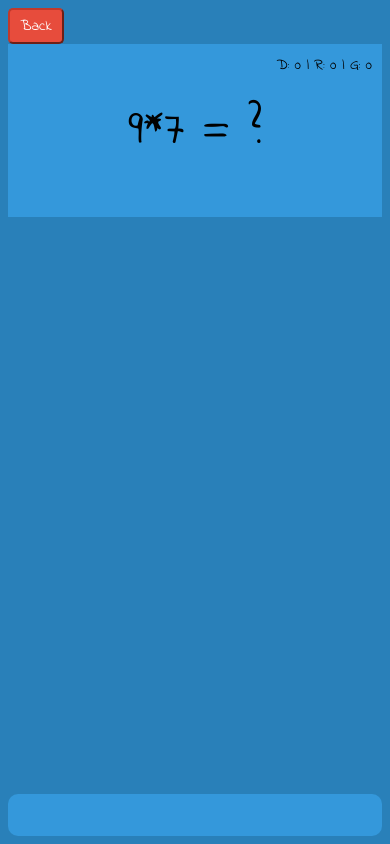
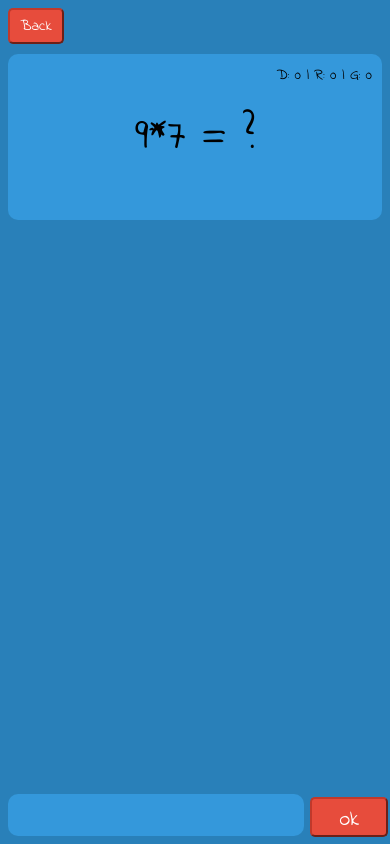
Before and after one commit to freddy-nawfal/BrainHeroes, a plain HTML site: page www/training.html in a window 390 px wide. Drawn offline with Linux system fonts and the light colour scheme; some packages are replaced by stand-ins of ours.

Commit message:
Changed training and keyboard design

```diff
--- a/www/css/training.css
+++ b/www/css/training.css
@@ -29,33 +29,38 @@ button{
 	height:50px;
 }
 #reponse_user{
-	display: block;
-	width: 95%;
+	width: 75%;
 	height: 40px;
-	left: 0;
 	text-align: center;
-	margin: 0 auto;
 	font-size: 30px;
 	outline: none;
 	border-radius: 10px;
 	background-color: #3498db;
 	border:none;
 	color:white;
+	margin-left: 2%;
 }
-
+#validate{
+	width: 20%;
+	height: 40px;
+	right:0;
+	font-size: 22px;
+	text-align: center;
+}
 #calcul{
 	display: block;
 	margin: 0 auto;
-	width:60%;
+	width:100%;
 	height:50%;
-	font-size: 50px;
+	font-size: 45px;
 	text-align: center;
+	word-break: break-all;
 }
 #reponse{
 	display: block;
 	margin: 0 auto;
 	width:60%;
-	font-size: 30px;
+	font-size: 25px;
 	text-align: center;
 	font-size: 60px;
 	padding: 20px;
@@ -64,11 +69,14 @@ button{
 	padding: 10px;
 	position: relative;
 	background-color: #3498db;
+	border-radius: 10px;
+	margin-top:10px;
 }
 #display #difficulte{
 	position: absolute;
 	top: 10px; right: 10px;
 	font-size: 15px;
+	height: 30px;
 }
 .nope{
 	text-decoration: line-through ;
@@ -77,3 +85,7 @@ button{
 .dope{
 	color: #27ae60;
 }
+#time{
+	text-align: center;
+	font-size: 20px;
+}
--- a/www/js/training.js
+++ b/www/js/training.js
@@ -11,16 +11,18 @@
 		difficulty : 0,
 		nb_faux : 0,
 		nb_juste : 0,
-		totalGames :0,
-		ratioFauxJuste :0
+		totalGames : 0,
+		ratioFauxJuste : 0,
+		ratioDisplayed : 0
 
 	};
 // génére le calcul en fonction du niveau du joueur
 function generateCalcul(){
 	document.getElementById("reponse").innerHTML = "";
 	document.getElementById("reponse_user").value = "";
+	$('#time').html("");
 	document.getElementById("reponse_user").focus();
-	document.getElementById("difficulte").innerHTML = "D: "+personne.difficulty+" | R: "+personne.ratioFauxJuste+" | G: "+personne.totalGames;
+	document.getElementById("difficulte").innerHTML = "D: "+personne.difficulty+" | R: "+personne.ratioDisplayed+" | G: "+personne.totalGames;
 	calcul.a = Math.floor((Math.random() * 9+personne.difficulty) + 1);
 	calcul.b = Math.floor((Math.random() * 9+personne.difficulty) + 1);
 	calcul.reponse = calculateReponse(calcul.a,calcul.b);
@@ -33,11 +35,14 @@ function testReponse(e){
 	var betweenTime = calculateBetweenTime();
 	if(user_reponse == calcul.reponse.number){
 		document.getElementById("calcul").innerHTML = calcul.a+calcul.reponse.operator+calcul.b+" = <span class='dope'>"+calcul.reponse.number+"</span>";
+		$('#time').html("Time: "+betweenTime+"s");
 		personne.nb_juste+=1;
 	}
 	else{
 		document.getElementById("calcul").innerHTML = calcul.a+calcul.reponse.operator+calcul.b+" = <span class='nope'>&nbsp;"+user_reponse+"&nbsp;</span>&nbsp;"+calcul.reponse.number;
+		$('#time').html("Time: "+betweenTime+"s");
 		personne.nb_faux+=1;
+
 	}
 
 	startNewGame();
@@ -60,7 +65,7 @@ function calculateReponse(a,b){
 function calculateDifficulty(){
 	personne.totalGames = personne.nb_faux + personne.nb_juste;
 	personne.ratioFauxJuste = (personne.nb_juste / personne.nb_faux).toFixed(1);
-	if(!isFinite(personne.ratioFauxJuste))personne.ratioFauxJuste = "&infin;";
+	if(!isFinite(personne.ratioFauxJuste))personne.ratioDisplayed = "&infin;";
 
 
 	if(personne.ratioFauxJuste > 1) personne.difficulty+=1;
--- a/www/training.html
+++ b/www/training.html
@@ -11,16 +11,18 @@
     </head>
     <body>
         <div class="app">
-        	<a href="index.html"><button>Back</button></a>
+        	<a href="index.html" id="back"><button>Back</button></a>
             <div id="display">
          		<div id="reponse"></div>
     			<div id="calcul"></div>
     			<div id="difficulte"></div>
     			<div id="reponse"></div>
             </div>
+            <div id="time"></div>
 			<div id="user">
 				<form id="form" onsubmit="testReponse(); return false;">
-					<input type="text" id="reponse_user" autocomplete="off" name="nbr"></input>
+					<input type="tel" id="reponse_user" autocomplete="off" name="nbr"></input>
+                    <button type="submit" id="validate">ok</button>
 				</form>
 			</div>
         </div>
```
